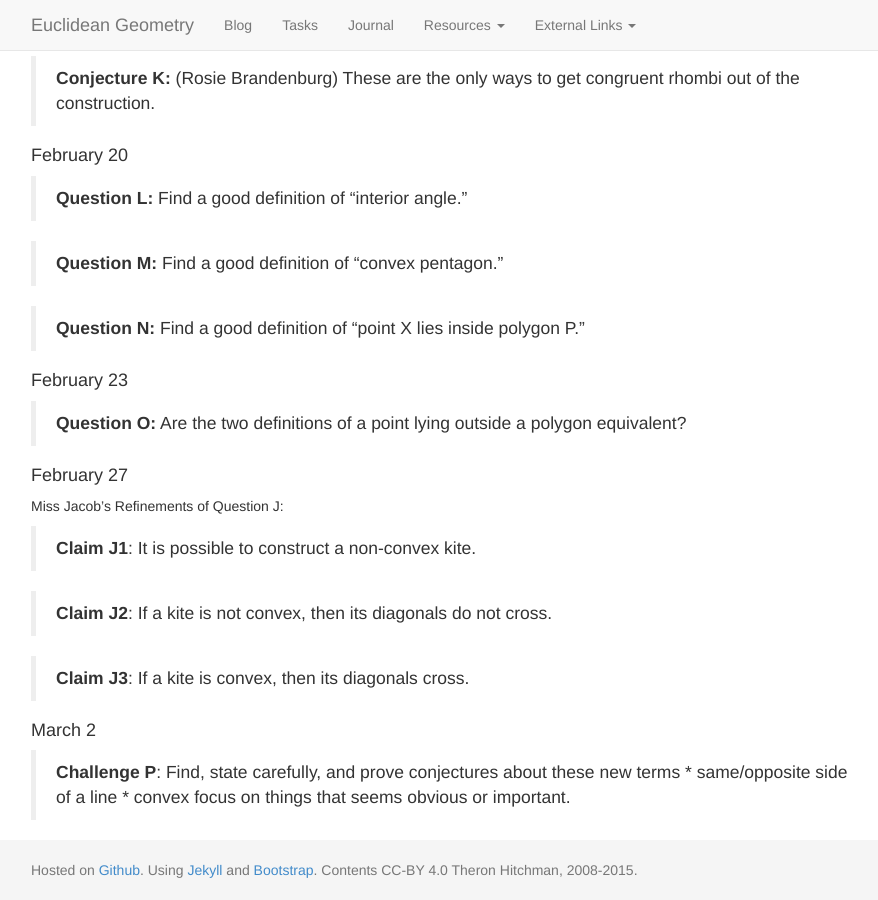
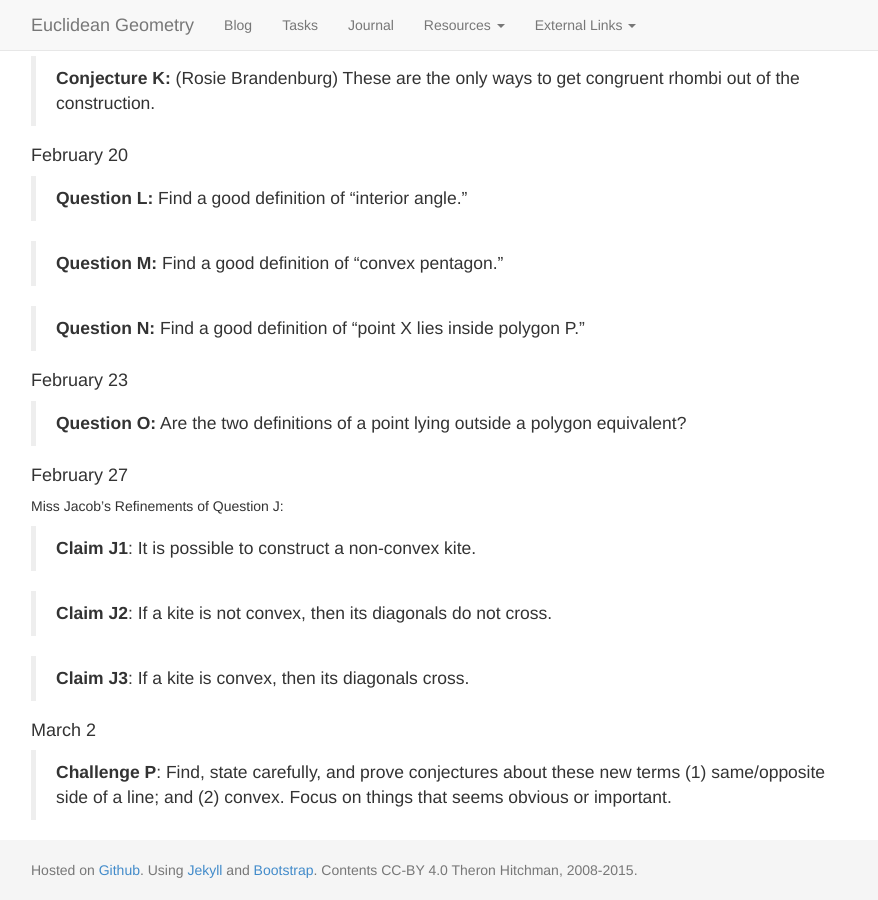
Before and after one commit to theronhitchman/euclidean-geometry, a Jekyll site: the page built from class/index.md, in a window 1280 px wide and 900 px high, scrolled down 1212 px. Shown: the whole window, without its empty margins (39-917 px from the left). Built offline with Jekyll 4.4.1, drawn with Linux system fonts in a browser that asks for light colours; nearby versions of some CDN libraries.

Commit message:
updates for bad formatting

```diff
--- a/class/index.md
+++ b/class/index.md
@@ -80,6 +80,6 @@ Miss Jacob's Refinements of Question J:
 #### March 2
 
 > **Challenge P**: Find, state carefully, and prove conjectures about these new terms
->     * same/opposite side of a line
->     * convex
-> focus on things that seems obvious or important.
+> (1) same/opposite side of a line; and
+> (2) convex.
+> Focus on things that seems obvious or important.
```
Also changed, not shown: _posts/2015-03-02-new-words.md (+3 -3 lines).
